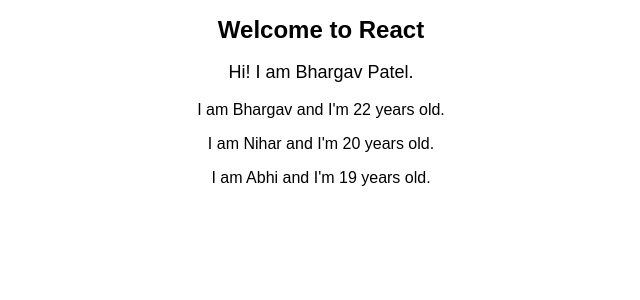
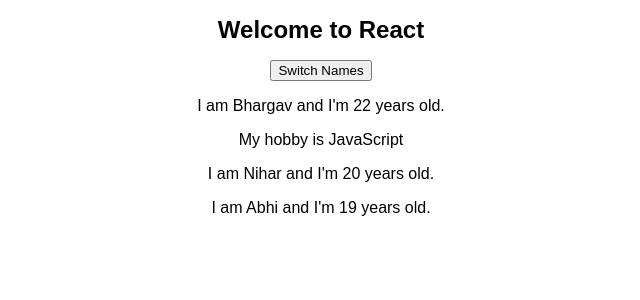
Before and after one commit to bhargav-patel-97/learning-react, a React (Create React App) app: page / in a window 1280 px wide. Shown: the top 300 px of the page, without its empty margins (319-959 px from the left). Built offline with nearby package versions, Linux system fonts and the light colour scheme.

Commit message:
Adding react state

```diff
--- a/src/App.js
+++ b/src/App.js
@@ -3,16 +3,34 @@
 import Person from './Person/Person';
 
 class App extends Component {
+  state = {
+    persons: [
+      { name: 'Bhargav', age: 22 },
+      { name: 'Nihar', age: 20 },
+      { name: 'Abhi', age:19 }
+    ]
+  }
+
+  switchNameHandler = () => {
+    //DONT DO THIS this.state.persons[0] = 'Bhargav Patel';
+    // INSTEAD, USE setState METHOD
+    this.setState({
+      persons: [
+        { name: 'Pratik', age: 22 },
+        { name: 'Arjun', age: 21 },
+        { name: 'Hit', age:22 }
+      ]
+    });
+    }
+
   render() {
     return (
       <div className="App">
-          <h1 className="App-title">Welcome to React</h1>
-        <p className="App-intro">
-          Hi! I am Bhargav Patel.
-        </p>
-        <Person name="Bhargav" age="22"/>
-        <Person name="Nihar" age="20"/>
-        <Person name="Abhi" age="19"/>
+        <h1 className="App-title">Welcome to React</h1>
+        <button onClick={this.switchNameHandler}>Switch Names</button>
+        <Person name={this.state.persons[0].name} age={this.state.persons[0].age}>My hobby is JavaScript</Person>
+        <Person name={this.state.persons[1].name} age={this.state.persons[1].age}/>
+        <Person name={this.state.persons[2].name} age={this.state.persons[2].age}/>
       </div>
     );
    //return React.createElement('div', {className: 'App'}, React.createElement('h1', null, 'Does this work?',));
--- a/src/Person/Person.js
+++ b/src/Person/Person.js
@@ -3,7 +3,8 @@
 const person = (props) => {
     return (
     <div>
-<p>I am {props.name} and I'm {props.age} years old.</p>
+        <p>I am {props.name} and I'm {props.age} years old.</p>
+        <p>{props.children}</p>
     </div>
     );
 };
```
